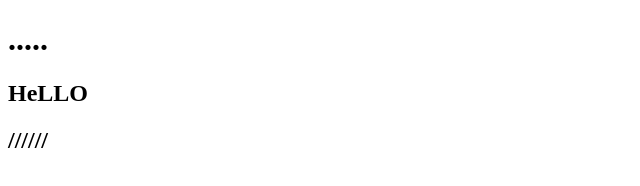
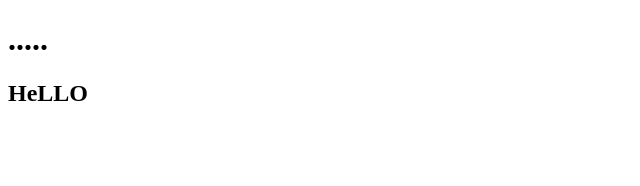
Before and after one commit to DashaPos/test, a plain HTML site: page index.html in a window 1280 px wide. Shown: the full height of the page, 0-640 px from the left. Drawn offline with Linux system fonts and the light colour scheme.

Commit message:
Revert "h22"
This reverts commit 3e4a27e5ace609112a6b8a45da048035478c92c7.

```diff
--- a/index.html
+++ b/index.html
@@ -9,6 +9,5 @@
 <body>
     <h1>.....</h1>
     <h2>HeLLO</h2>
-    <h2>//////</h2>
 </body>
 </html>
```
